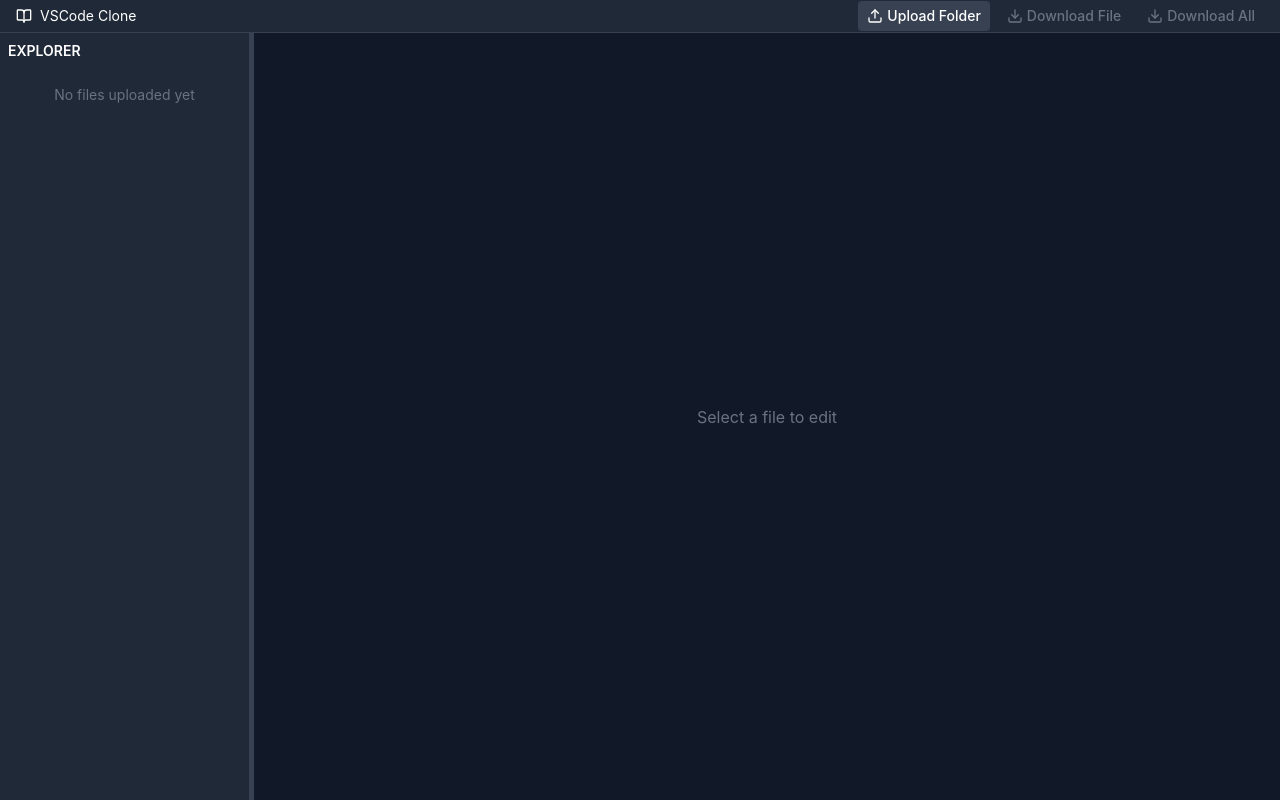
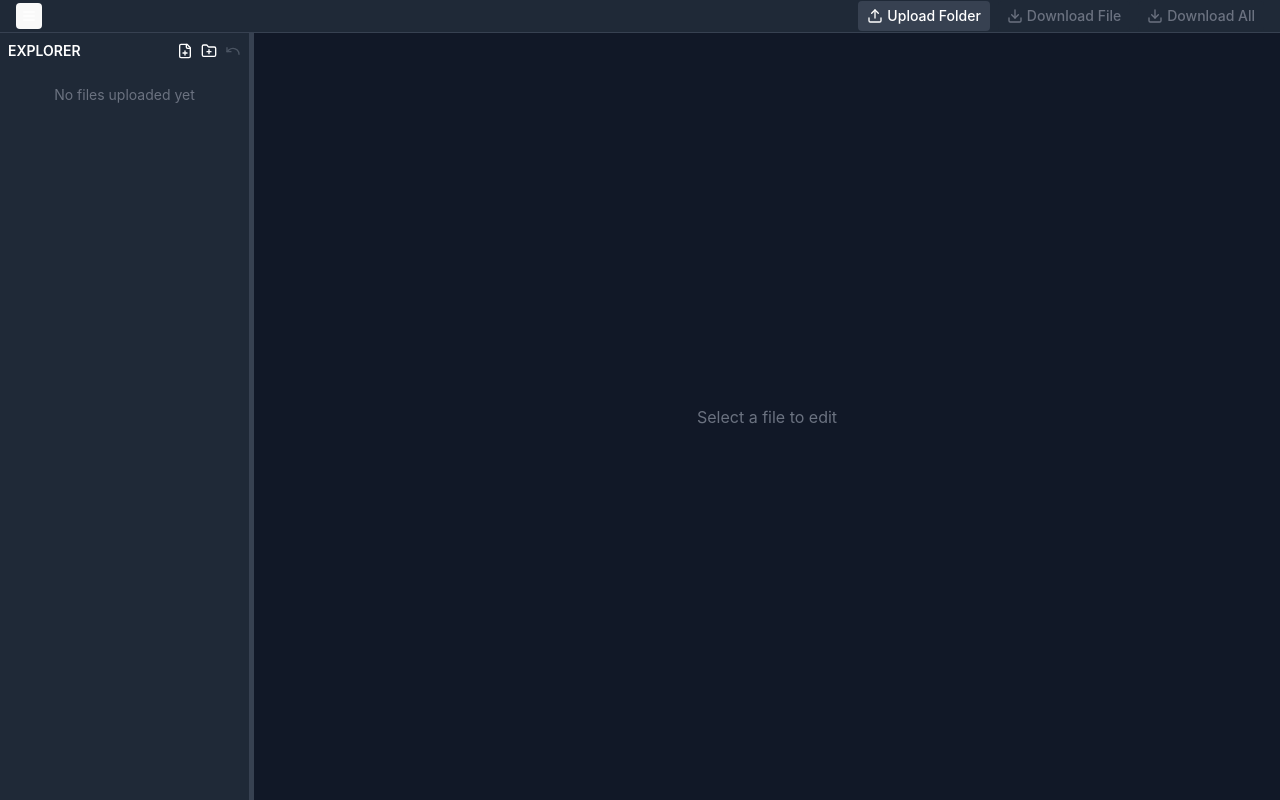
Before and after one commit to ADARSH-IIIT/web_vscode, a React (Vite) app: page / in a window 1280 px wide. Built offline with nearby package versions, Linux system fonts and the light colour scheme.

Commit message:
good code version 4 , added file , folder and undo button

```diff
--- a/src/App.jsx
+++ b/src/App.jsx
@@ -1,5 +1,18 @@
 import React, { useState, useRef, useEffect } from 'react';
-import { BookOpen, File, Folder, ChevronRight, ChevronDown, Upload, X, Download } from 'lucide-react';
+import {
+  BookOpen,
+  File,
+  Folder,
+  ChevronRight,
+  ChevronDown,
+  Upload,
+  X,
+  Download,
+  Menu,
+  FilePlus,
+  FolderPlus,
+  Undo
+} from 'lucide-react';
 
 const STORAGE_KEY = 'vscode_clone_data';
 const EXPIRATION_TIME = 10 * 60 * 1000; // 10 minutes in milliseconds
@@ -8,8 +21,12 @@ const App = () => {
   const [files, setFiles] = useState([]);
   const [openFiles, setOpenFiles] = useState([]);
   const [activeFile, setActiveFile] = useState(null);
+  const [selectedItem, setSelectedItem] = useState(null);
   const [sidebarWidth, setSidebarWidth] = useState(250);
+  const [isSidebarOpen, setIsSidebarOpen] = useState(true);
   const fileInputRef = useRef(null);
+  const [isTransitioning, setIsTransitioning] = useState(false);
+  const [actionHistory, setActionHistory] = useState([]);
 
   // Load data from localStorage on initial render
   useEffect(() => {
@@ -54,14 +71,20 @@ const App = () => {
     }
   }, [files, openFiles, activeFile]);
 
+  const toggleSidebar = () => {
+    setIsTransitioning(true);
+    setIsSidebarOpen(!isSidebarOpen);
+    setTimeout(() => setIsTransitioning(false), 300);
+  };
+
   const clearStorage = () => {
     localStorage.removeItem(STORAGE_KEY);
     setFiles([]);
     setOpenFiles([]);
     setActiveFile(null);
+    setSelectedItem(null);
   };
 
-  // New function to download current file
   const downloadCurrentFile = () => {
     if (!activeFile) return;
 
@@ -76,11 +99,9 @@ const App = () => {
     URL.revokeObjectURL(url);
   };
 
-  // New function to download entire folder
   const downloadFolder = async () => {
     if (files.length === 0) return;
 
-    // Create a ZIP file
     const JSZip = (await import('jszip')).default;
     const zip = new JSZip();
 
@@ -98,7 +119,6 @@ const App = () => {
 
     addFilesToZip(files);
 
-    // Generate and download the ZIP file
     const content = await zip.generateAsync({ type: 'blob' });
     const url = URL.createObjectURL(content);
     const a = document.createElement('a');
@@ -220,7 +240,126 @@ const App = () => {
     ));
   };
 
-  const FileTreeItem = ({ item, depth = 0 }) => {
+  const addItemToParent = (items, parentId, newItem) => {
+    if (!parentId) {
+      return [...items, newItem];
+    }
+
+    return items.map(item => {
+      if (item.id === parentId) {
+        return {
+          ...item,
+          isOpen: true,
+          children: [...(item.children || []), newItem]
+        };
+      }
+      if (item.children) {
+        return {
+          ...item,
+          children: addItemToParent(item.children, parentId, newItem)
+        };
+      }
+      return item;
+    });
+  };
+
+  const handleCreateFile = () => {
+    const fileName = prompt("Enter file name:", "new-file.txt");
+    if (!fileName) return;
+
+    const newFile = {
+      id: Math.random().toString(36).substr(2, 9),
+      name: fileName,
+      type: 'file',
+      content: '',
+    };
+
+    const parentId = selectedItem?.type === 'folder' ? selectedItem.id : selectedItem?.parentId;
+    const updatedFiles = addItemToParent(files, parentId, newFile);
+    setFiles(updatedFiles);
+
+    setActionHistory([
+      ...actionHistory,
+      {
+        type: 'create',
+        item: newFile,
+        parentId
+      }
+    ]);
+  };
+
+  const handleCreateFolder = () => {
+    const folderName = prompt("Enter folder name:", "new-folder");
+    if (!folderName) return;
+
+    const newFolder = {
+      id: Math.random().toString(36).substr(2, 9),
+      name: folderName,
+      type: 'folder',
+      isOpen: true,
+      children: [],
+    };
+
+    const parentId = selectedItem?.type === 'folder' ? selectedItem.id : selectedItem?.parentId;
+    const updatedFiles = addItemToParent(files, parentId, newFolder);
+    setFiles(updatedFiles);
+
+    setActionHistory([
+      ...actionHistory,
+      {
+        type: 'create',
+        item: newFolder,
+        parentId
+      }
+    ]);
+  };
+
+  const removeItemFromTree = (items, itemId) => {
+    return items.filter(item => {
+      if (item.id === itemId) {
+        return false;
+      }
+      if (item.children) {
+        item.children = removeItemFromTree(item.children, itemId);
+      }
+      return true;
+    });
+  };
+
+  const handleUndo = () => {
+    if (actionHistory.length === 0) return;
+
+    const lastAction = actionHistory[actionHistory.length - 1];
+    let updatedFiles = [...files];
+
+    if (lastAction.type === 'create') {
+      updatedFiles = removeItemFromTree(updatedFiles, lastAction.item.id);
+
+      if (activeFile?.id === lastAction.item.id) {
+        setActiveFile(null);
+      }
+      if (selectedItem?.id === lastAction.item.id) {
+        setSelectedItem(null);
+      }
+      setOpenFiles(openFiles.filter(f => f.id !== lastAction.item.id));
+    }
+
+    setFiles(updatedFiles);
+    setActionHistory(actionHistory.slice(0, -1));
+  };
+
+  const FileTreeItem = ({ item, depth = 0, parentId = null }) => {
+    const [isEditing, setIsEditing] = useState(false);
+    const [editName, setEditName] = useState(item.name);
+    const inputRef = useRef(null);
+
+    useEffect(() => {
+      if (isEditing && inputRef.current) {
+        inputRef.current.focus();
+        inputRef.current.select();
+      }
+    }, [isEditing]);
+
     const toggleFolder = (item) => {
       const updateFiles = (files) =>
         files.map((f) => {
@@ -236,44 +375,140 @@ const App = () => {
       setFiles(updateFiles(files));
     };
 
+    const handleNameSubmit = () => {
+      if (editName.trim()) {
+        const updateFilename = (files) =>
+          files.map((f) => {
+            if (f.id === item.id) {
+              return { ...f, name: editName.trim() };
+            }
+            if (f.children) {
+              return { ...f, children: updateFilename(f.children) };
+            }
+            return f;
+          });
+
+        setFiles(updateFilename(files));
+
+        if (item.type === 'file') {
+          setOpenFiles(openFiles.map(f =>
+            f.id === item.id ? { ...f, name: editName.trim() } : f
+          ));
+          if (activeFile?.id === item.id) {
+            setActiveFile({ ...activeFile, name: editName.trim() });
+          }
+        }
+      }
+      setIsEditing(false);
+    };
+
+    const handleKeyDown = (e) => {
+      if (e.key === 'Enter') {
+        handleNameSubmit();
+      } else if (e.key === 'Escape') {
+        setIsEditing(false);
+        setEditName(item.name);
+      }
+    };
+
+    const handleClick = (e) => {
+      e.stopPropagation();
+      if (!isEditing) {
+        setSelectedItem({ ...item, parentId });
+        if (item.type === 'file') {
+          openFileInTab(item);
+        }
+      }
+    };
+
     return (
-      <div>
+      <div    >
         <div
           className={`flex items-center p-1 hover:bg-gray-700 cursor-pointer ${
-            activeFile?.id === item.id ? 'bg-gray-700' : ''
+            selectedItem?.id === item.id ? 'bg-gray-700' : ''
           }`}
           style={{ paddingLeft: `${depth * 16}px` }}
-          onClick={() => {
-            if (item.type === 'file') {
-              openFileInTab(item);
+          onClick={handleClick}
+          onDoubleClick={() => {
+            if (!isEditing) {
+              if (item.type === 'folder') {
+                toggleFolder(item);
               } else {
-              toggleFolder(item);
+                setIsEditing(true);
+              }
             }
           }}
         >
-          {item.type === 'folder' &&
-            (item.isOpen ? (
+          {item.type === 'folder' && (
+            <span onClick={(e) => {
+              e.stopPropagation();
+              toggleFolder(item);
+            }}>
+              {item.isOpen ? (
                 <ChevronDown className="w-4 h-4" />
               ) : (
                 <ChevronRight className="w-4 h-4" />
-            ))}
+              )}
+            </span>
+          )}
           {item.type === 'folder' ? (
             <Folder className="w-4 h-4 mx-1" />
           ) : (
             <File className="w-4 h-4 mx-1" />
           )}
+          {isEditing ? (
+            <input
+              ref={inputRef}
+              className="bg-gray-800 text-white text-sm outline-none px-1 w-40"
+              value={editName}
+              onChange={(e) => setEditName(e.target.value)}
+              onBlur={handleNameSubmit}
+              onKeyDown={handleKeyDown}
+              onClick={(e) => e.stopPropagation()}
+            />
+          ) : (
             <span className="ml-1 text-sm">{item.name}</span>
+          )}
         </div>
         {item.type === 'folder' && item.isOpen && (
           <div>
             {item.children.map((child) => (
-              <FileTreeItem key={child.id} item={child} depth={depth + 1} />
+              <FileTreeItem
+                key={child.id}
+                item={child}
+                depth={depth + 1}
+                parentId={item.id}
+              />
             ))}
           </div>
         )}
       </div>
     );
   };
+
+  const ExplorerHeader = () => (
+    <div className="p-2 text-sm font-semibold flex-shrink-0 flex items-center justify-between">
+      <span>EXPLORER</span>
+      <div className="flex items-center gap-2">
+        <FilePlus
+          className="w-4 h-4 cursor-pointer hover:text-blue-400"
+          onClick={handleCreateFile}
+        />
+        <FolderPlus
+          className="w-4 h-4 cursor-pointer hover:text-blue-400"
+          onClick={handleCreateFolder}
+        />
+        <Undo
+          className={`w-4 h-4 cursor-pointer ${
+            actionHistory.length > 0
+              ? 'hover:text-blue-400'
+              : 'text-gray-600 cursor-not-allowed'
+          }`}
+          onClick={handleUndo}
+        />
+      </div>
+    </div>
+  );
 
   const handleUploadClick = () => {
     if (fileInputRef.current) {
@@ -286,9 +521,13 @@ const App = () => {
     <div className="h-screen w-screen flex flex-col bg-gray-900 text-white overflow-hidden">
       {/* Title Bar */}
       <div className="h-8 flex-shrink-0 bg-gray-800 flex items-center px-4 justify-between">
-        <div className="flex items-center">
-          <BookOpen className="w-4 h-4 mr-2" />
-          <span className="text-sm">VSCode Clone</span>
+        <div className="flex items-center gap-2">
+          <button
+            onClick={toggleSidebar}
+            className="p-1 hover:bg-gray-700 rounded"
+          >
+            <Menu className="w-4 h-4" />
+          </button>
         </div>
         <div className="flex items-center gap-2">
           <button
@@ -334,7 +573,7 @@ const App = () => {
         />
       </div>
 
-      {/* Rest of the component remains unchanged */}
+      {/* Tabs for Open Files */}
       <div className="flex-shrink-0 bg-gray-800 border-b border-gray-700 flex items-center">
         {openFiles.map((file) => (
           <div
@@ -356,15 +595,26 @@ const App = () => {
         ))}
       </div>
 
+      {/* Main Content */}
       <div className="flex flex-1 w-full overflow-hidden">
+        {/* Sidebar with transition */}
         <div
-          className="bg-gray-800 flex-shrink-0 border-r border-gray-700 flex flex-col"
-          style={{ width: sidebarWidth }}
+          className={`bg-gray-800 flex-shrink-0 border-r border-gray-700 flex flex-col transition-all duration-300 ease-in-out ${
+            isTransitioning ? 'transition-gpu' : ''
+          }`}
+          style={{
+            width: isSidebarOpen ? `${sidebarWidth}px` : '0',
+            opacity: isSidebarOpen ? 1 : 0
+          }}
         >
-          <div className="p-2 text-sm font-semibold flex-shrink-0">EXPLORER</div>
+          <ExplorerHeader />
           <div className="overflow-y-auto flex-1">
             {files.map((file) => (
-              <FileTreeItem key={file.id} item={file} />
+              <FileTreeItem
+                key={file.id}
+                item={file}
+                parentId={null}
+              />
             ))}
             {files.length === 0 && (
               <div className="p-4 text-sm text-gray-500 text-center">
@@ -374,6 +624,8 @@ const App = () => {
           </div>
         </div>
 
+        {/* Resize Handle */}
+        {isSidebarOpen && (
           <div
             className="w-1 cursor-col-resize bg-gray-700 hover:bg-blue-500 flex-shrink-0"
             onMouseDown={(e) => {
@@ -394,7 +646,9 @@ const App = () => {
               document.addEventListener('mouseup', onMouseUp);
             }}
           />
+        )}
 
+        {/* Editor Area */}
         <div className="flex-1 min-w-0 flex flex-col overflow-hidden">
           {activeFile ? (
             <div className="h-full flex flex-col">
```
Lines whose indentation alone changed are shown as unchanged.
